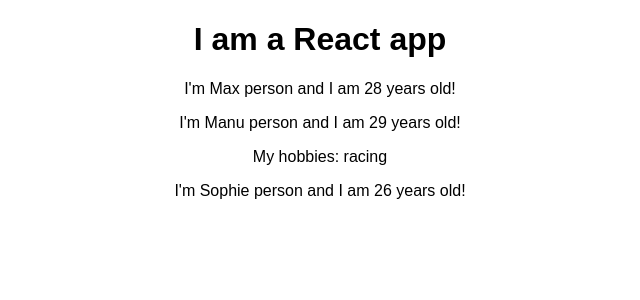
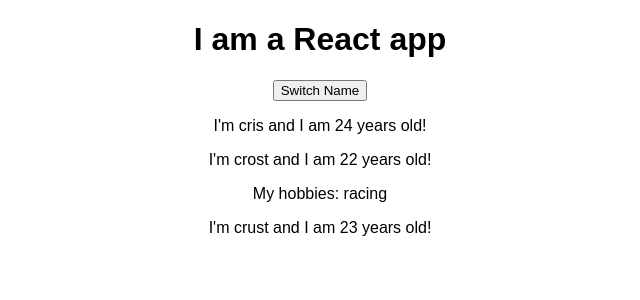
Before and after one commit to camolinasim/React_projects, a React (Create React App) app in the folder second_project_incremental/react-complete-guide/: page / in a window 1280 px wide. Shown: the top 300 px of the page, without its empty margins (320-960 px from the left). Built offline with nearby package versions, Linux system fonts and the light colour scheme.

Commit message:
learned about states

```diff
--- a/second_project_incremental/react-complete-guide/src/App.js
+++ b/second_project_incremental/react-complete-guide/src/App.js
@@ -3,13 +3,21 @@
 import Person from './Person/Person';
 
 class App extends Component {
+  state = {
+    persons: [
+      {name: 'cris', age: 24},
+      {name: 'crost', age: 22},
+      {name: 'crust', age: 23}
+    ]
+  }
   render() {
     return (
       <div className="App">
         <h1>I am a React app</h1>
-        <Person name="Max" age="28"/>
-        <Person name="Manu" age="29">My hobbies: racing </Person>
-        <Person name="Sophie" age="26"/>
+        <button>Switch Name</button>
+        <Person name={this.state.persons[0].name} age={this.state.persons[0].age}/>
+        <Person name={this.state.persons[1].name} age={this.state.persons[1].age}>My hobbies: racing </Person>
+        <Person name={this.state.persons[2].name} age={this.state.persons[2].age}/>
       </div>
     );
 
--- a/second_project_incremental/react-complete-guide/src/Person/Person.js
+++ b/second_project_incremental/react-complete-guide/src/Person/Person.js
@@ -3,7 +3,7 @@
 const person = (props) => {
     return (
     <div>
-        <p>I'm {props.name} person and I am {props.age} years old!</p>
+        <p>I'm {props.name} and I am {props.age} years old!</p>
     <p>{props.children}</p> {/* children refers to any element within the opening and closing tag of our component*/}
 
 
```
